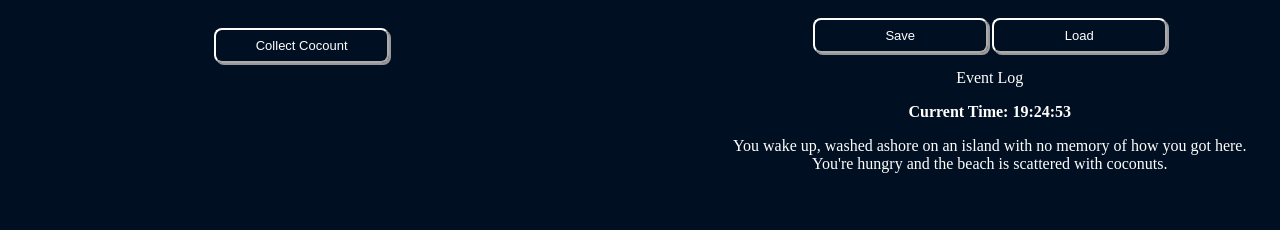
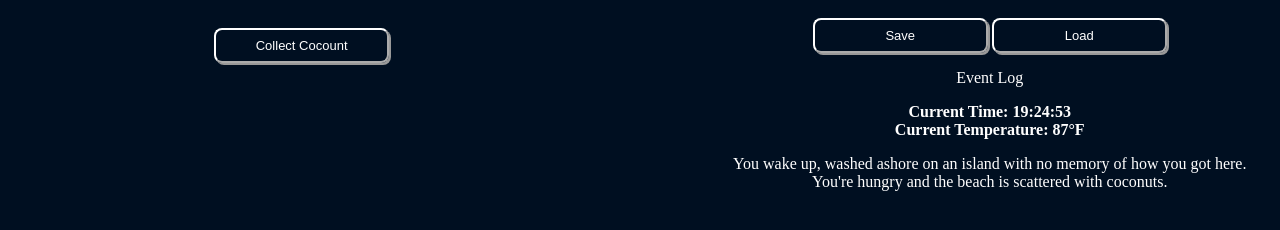
Before and after one commit to idleisland/idleisland.github.io, a plain HTML site: page index.html in a window 1280 px wide. Drawn offline with Linux system fonts and the light colour scheme.

Commit message:
Display and Impl of Temperature
Currently changes every hour, need to add functionality

```diff
--- a/index.html
+++ b/index.html
@@ -54,6 +54,8 @@
       <button onClick="saveGame()" id="saveGame">Save</button>  <button onClick="loadGame()" id="loadGame">Load</button>
       <p>Event Log</p>
       <b>Current Time: </b><b id="timeHour"></b><b>:</b><b id="timeMinute"></b><b>:</b><b id="timeSeconds"></b>
+      <br>
+      <b>Current Temperature: </b> <b id="temperature" ></b><b>&deg;F</b>
       <p id="log"> You wake up, washed ashore on an island with no memory of how you got here.  You're hungry and the beach is scattered with coconuts. </p>
     </div>
   </div>
--- a/main.js
+++ b/main.js
@@ -8,8 +8,11 @@ var gameData = {
   milk: 0,
 
   timeHour: new Date().getMinutes(),
+  timePrevHour: 0,
   timeMinute: new Date().getMinutes(),
   timeSeconds: new Date().getSeconds(),
+
+  temperature: 0,
 
   coconutPerClick: 1,
   stonePerClick: .5,
@@ -37,6 +40,7 @@ var checkToShow = window.setInterval(function() {
   document.getElementById("timeHour").innerHTML = gameData.timeHour;
   document.getElementById("timeMinute").innerHTML = gameData.timeMinute;
   document.getElementById("timeSeconds").innerHTML = gameData.timeSeconds;
+  document.getElementById("temperature").innerHTML = gameData.temperature;
 
   if (gameData.coconuts >= 1) {
     document.getElementById("cocoCollected").style.display = "inline-block"
@@ -63,6 +67,12 @@ var checkToShow = window.setInterval(function() {
     document.getElementById("perClickUpgrade").style.opacity = 1
     document.getElementById("buyBasketTip").style.opacity = 1
   }
+
+  if (gameData.timePrevHour != gameData.timeHour){
+    gameData.temperature = randomNumInRange(75, 105)
+  }
+
+  gameData.timePrevHour = gameData.timeHour
 
 }, 500)
 
@@ -95,6 +105,12 @@ function crackOpenCoconut() {
   }
 }
 
+function randomNumInRange(min, max){
+  min = Math.ceil(min)
+  max = Math.floor(max)
+  return Math.floor(Math.random() * (max - min)) + min
+
+}
 
 function tab(tab) {
   document.getElementById("coconutUpgrades").style.display = "none"
```
